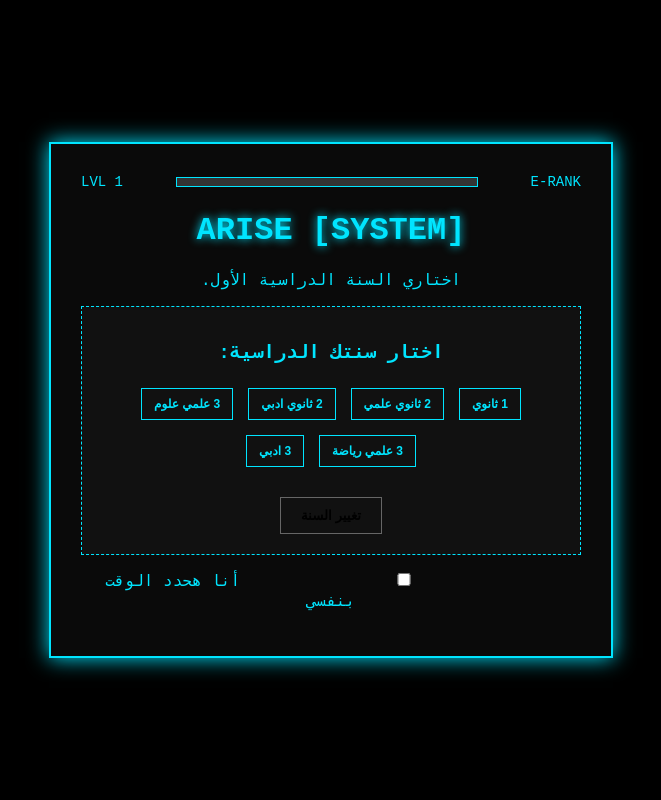
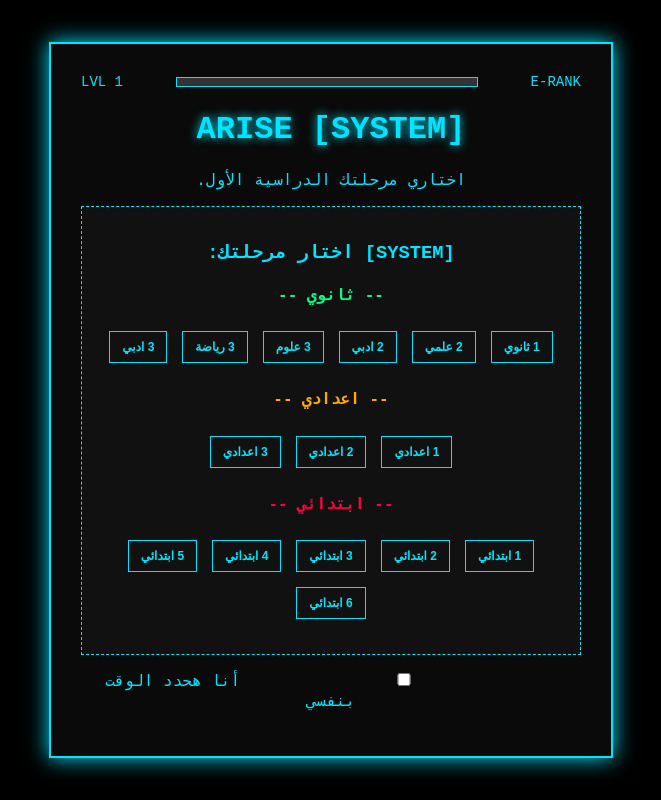
Before and after one commit to hackeregypt664-spec/-ARISE-system, a Flask app: page / in a window 1280 px wide. Shown: the whole page, without its empty margins (309-970 px from the left). Run offline with Flask 3, Linux system fonts and the light colour scheme.

Commit message:
final fix for vercel

```diff
--- a/app.py
+++ b/app.py
@@ -3,38 +3,20 @@ import os
 
 app = Flask(__name__)
 
-# --- الذكاء الاصطناعي بتاع تحديد الوقت ---
 def ai_determine_time(subject, year):
-    # وقت اساسي لكل مادة
     base_time = {
-        "رياضة": 90, "رياضيات": 90, "رياضة بحتة": 90, "رياضة تطبيقية": 90,
-        "فيزياء": 120,
-        "كيمياء": 100,
-        "احياء": 80,
-        "جيولوجيا": 60,
-        "عربي": 60,
-        "انجليزي": 70,
-        "تاريخ": 45, "جغرافيا": 45,
-        "فلسفة": 40, "علم نفس": 40,
-        "الماني/فرنساوي": 50
+        "رياضة": 60, "رياضيات": 60, "رياضة بحتة": 90, "تطبيقية": 90, "رياضة بحتة": 90,
+        "فيزياء": 120, "كيمياء": 100, "احياء": 80, "علوم": 50,
+        "جيولوجيا": 60, "عربي": 50, "انجليزي": 60,
+        "تاريخ": 40, "جغرافيا": 40, "دراسات": 40,
+        "فلسفة": 30, "علم نفس": 30, "دين": 20,
+        "حاسب": 30, "مهارات": 30, "الماني/فرنساوي": 50
     }
     time = base_time.get(subject.strip(), 60)
-
-    # لو 3 ثانوي يزود الوقت
     if year and "3 ثانوي" in str(year):
         time += 30
-
     return time
 
-def get_final_time(subject, year, user_wants_custom, custom_time):
-    if user_wants_custom and custom_time:
-        try:
-            return int(custom_time)
-        except:
-            pass
-    return ai_determine_time(subject, year)
-
-# --- الصفحات ---
 @app.route('/')
 def home():
     return render_template('index.html')
@@ -42,24 +24,17 @@ def home():
 @app.route('/api/time', methods=['POST'])
 def calculate_time():
     data = request.json
-    subjects = data.get('subjects', []) # جاي لستة مواد
+    subjects = data.get('subjects', [])
     year = data.get('year', '')
     custom = data.get('custom_time')
-
-    is_custom = True if custom and int(custom) > 0 else False
-
+    is_custom = True if custom and str(custom).isdigit() and int(custom) > 0 else False
     result = []
     total = 0
     for sub in subjects:
-        final = get_final_time(sub, year, is_custom, custom)
+        final = int(custom) if is_custom else ai_determine_time(sub, year)
         result.append({"subject": sub, "time": final})
         total += final
-
-    return jsonify({
-        "quests": result,
-        "total_time": total,
-        "year": year
-    })
+    return jsonify({"quests": result, "total_time": total, "year": year})
 
 if __name__ == '__main__':
     port = int(os.environ.get("PORT", 5000))
--- a/static/script.js
+++ b/static/script.js
@@ -4,15 +4,16 @@ let timeLeft = 0;
 let timerInterval = null;
 let level = localStorage.getItem('lvl')? parseInt(localStorage.getItem('lvl')) : 1;
 let exp = localStorage.getItem('exp')? parseInt(localStorage.getItem('exp')) : 0;
+let selectedYear = localStorage.getItem('selectedYear') || "";
 
 window.onload = () => {
     updateUI();
     if(localStorage.getItem('selectedYear')){
         document.getElementById('year-select-area')?.classList.add('hidden');
         document.getElementById('input-area')?.classList.remove('hidden');
-        typeWriter("ارجعي كملي مهامك يا هنتر.", "system-msg");
+        typeWriter("ارجعي كملي يا هنتر.", "system-msg");
     } else {
-        typeWriter("اختاري السنة الدراسية الأول.", "system-msg");
+        typeWriter("اختاري مرحلتك الدراسية الأول.", "system-msg");
     }
 }
 
@@ -21,13 +22,7 @@ function typeWriter(text, elementId, speed=40){
     let el = document.getElementById(elementId);
     if(!el) return;
     el.innerHTML="";
-    function typing(){
-        if(i<text.length){
-            el.innerHTML+=text.charAt(i);
-            i++;
-            setTimeout(typing, speed);
-        }
-    }
+    function typing(){ if(i<text.length){ el.innerHTML+=text.charAt(i); i++; setTimeout(typing, speed);} }
     typing();
 }
 
@@ -45,138 +40,80 @@ function startSystem(){
     document.getElementById('arise-sound')?.play().catch(()=>{});
     quests=input.split(',').map(t=>t.trim()).filter(t=>t);
     typeWriter(`[SYSTEM] تم رصد ${quests.length} مهمة. ابدأي.`, "system-msg");
-    let list=document.getElementById('quest-list');
-    list.innerHTML='';
-    quests.forEach((q,i)=>{
-        list.innerHTML+=`<div class="quest">[Quest ${i+1}] ${q}</div>`;
-    });
+    let list=document.getElementById('quest-list'); list.innerHTML='';
+    quests.forEach((q,i)=>{ list.innerHTML+=`<div class="quest">[Quest ${i+1}] ${q}</div>`; });
     document.getElementById('input-area').classList.add('hidden');
-    currentIndex=0;
-    startQuest();
+    currentIndex=0; startQuest();
 }
 
 function startQuest(){
     if(currentIndex>=quests.length){
-        exp+=25;
-        if(exp>=100){
-            level++; exp=0;
-            typeWriter(`[SYSTEM] LEVEL UP! انتي الآن LVL ${level}`, "system-msg");
-        } else {
-            typeWriter(`[SYSTEM] كل المهام اكتملت! +25 EXP`, "system-msg");
-        }
-        localStorage.setItem('lvl', level);
-        localStorage.setItem('exp', exp);
-        updateUI();
+        exp+=25; if(exp>=100){ level++; exp=0; typeWriter(`[SYSTEM] LEVEL UP! LVL ${level}`, "system-msg");}
+        else { typeWriter(`[SYSTEM] كل المهام اكتملت! +25 EXP`, "system-msg"); }
+        localStorage.setItem('lvl', level); localStorage.setItem('exp', exp); updateUI();
         document.getElementById('timer-box').classList.add('hidden');
-        document.getElementById('input-area').classList.remove('hidden');
-        return;
+        document.getElementById('input-area').classList.remove('hidden'); return;
     }
-
     document.getElementById('timer-box').classList.remove('hidden');
     document.getElementById('current-task').innerText='مهمة: '+quests[currentIndex];
-
     const customCheck = document.getElementById('customTimeCheck');
     const customInput = document.getElementById('customTime');
     let minutes = 25;
-
-    if(customCheck && customCheck.checked && customInput && customInput.value > 0){
-        minutes = parseInt(customInput.value);
-    } else {
-        minutes = currentIndex === 0 ? 25 : 45;
-    }
-
+    if(customCheck && customCheck.checked && customInput && customInput.value > 0){ minutes = parseInt(customInput.value); }
+    else { minutes = currentIndex === 0 ? 25 : 45; }
     timeLeft = minutes * 60;
-
-    updateTimer();
-    clearInterval(timerInterval);
-    timerInterval=setInterval(()=>{
-        timeLeft--;
-        updateTimer();
-        if(timeLeft<=0){failQuest();}
-    },1000);
+    updateTimer(); clearInterval(timerInterval);
+    timerInterval=setInterval(()=>{ timeLeft--; updateTimer(); if(timeLeft<=0){failQuest();} },1000);
 }
 
-function updateTimer(){
-    let m=Math.floor(timeLeft/60);
-    let s=timeLeft%60;
-    document.getElementById('timer').innerText=`${m}:${s<10?'0'+s:s}`;
-}
+function updateTimer(){ let m=Math.floor(timeLeft/60); let s=timeLeft%60; document.getElementById('timer').innerText=`${m}:${s<10?'0'+s:s}`; }
+function completeQuest(){ clearInterval(timerInterval); exp+=10; if(exp>=100){level++; exp=0;} localStorage.setItem('lvl', level); localStorage.setItem('exp', exp); updateUI(); document.getElementById('alarm')?.play().catch(()=>{}); currentIndex++; startQuest(); }
+function failQuest(){ clearInterval(timerInterval); document.getElementById('timer-box').classList.add('hidden'); document.getElementById('penalty-box').classList.remove('hidden'); }
+function closePenalty(){ document.getElementById('penalty-box').classList.add('hidden'); startQuest(); }
+function toggleTime(){ let check = document.getElementById("customTimeCheck"); let div = document.getElementById("customTimeDiv"); if(check && div){ div.style.display = check.checked ? "block" : "none"; } }
 
-function completeQuest(){
-    clearInterval(timerInterval);
-    exp+=10;
-    if(exp>=100){level++; exp=0;}
-    localStorage.setItem('lvl', level);
-    localStorage.setItem('exp', exp);
-    updateUI();
-    document.getElementById('alarm')?.play().catch(()=>{});
-    currentIndex++;
-    startQuest();
-}
-
-function failQuest(){
-    clearInterval(timerInterval);
-    document.getElementById('timer-box').classList.add('hidden');
-    document.getElementById('penalty-box').classList.remove('hidden');
-}
-
-function closePenalty(){
-    document.getElementById('penalty-box').classList.add('hidden');
-    startQuest();
-}
-
-function toggleTime(){
-  let check = document.getElementById("customTimeCheck");
-  let div = document.getElementById("customTimeDiv");
-  if(check && div){
-      div.style.display = check.checked ? "block" : "none";
-  }
-}
-
-// === نظام السنوات الدراسية ===
 const subjectsByYear = {
-    "1 ثانوي": ["عربي", "انجليزي", "رياضة", "فيزياء", "كيمياء", "احياء", "تاريخ", "جغرافيا", "فلسفة"],
+    "1 ثانوي": ["عربي", "انجليزي", "رياضة", "فيزياء", "كيمياء", "احياء", "تاريخ", "جغرافيا", "فلسفة", "دين"],
     "2 ثانوي علمي": ["عربي", "انجليزي", "رياضة", "فيزياء", "كيمياء", "احياء", "الماني/فرنساوي"],
     "2 ثانوي ادبي": ["عربي", "انجليزي", "تاريخ", "جغرافيا", "علم نفس", "فلسفة", "الماني/فرنساوي"],
-    "3 ثانوي علمي علوم": ["عربي", "انجليزي", "فيزياء", "كيمياء", "احياء", "جيولوجيا", "الماني/فرنساوي"],
-    "3 ثانوي علمي رياضة": ["عربي", "انجليزي", "فيزياء", "كيمياء", "رياضة بحتة", "رياضة تطبيقية", "الماني/فرنساوي"],
-    "3 ثانوي ادبي": ["عربي", "انجليزي", "تاريخ", "جغرافيا", "علم نفس", "فلسفة", "الماني/فرنساوي"]
+    "3 ثانوي علمي علوم": ["عربي", "انجليزي", "فيزياء", "كيمياء", "احياء", "جيولوجيا"],
+    "3 ثانوي علمي رياضة": ["عربي", "انجليزي", "فيزياء", "كيمياء", "رياضة بحتة", "تطبيقية"],
+    "3 ثانوي ادبي": ["عربي", "انجليزي", "تاريخ", "جغرافيا", "علم نفس", "فلسفة"],
+    "1 اعدادي": ["عربي", "انجليزي", "رياضة", "علوم", "دراسات", "دين", "حاسب"],
+    "2 اعدادي": ["عربي", "انجليزي", "رياضة", "علوم", "دراسات", "دين", "حاسب"],
+    "3 اعدادي": ["عربي", "انجليزي", "رياضة", "علوم", "دراسات", "دين", "حاسب"],
+    "1 ابتدائي": ["عربي", "انجليزي", "رياضة", "علوم", "دراسات", "دين"],
+    "2 ابتدائي": ["عربي", "انجليزي", "رياضة", "علوم", "دراسات", "دين"],
+    "3 ابتدائي": ["عربي", "انجليزي", "رياضة", "علوم", "دراسات", "دين"],
+    "4 ابتدائي": ["عربي", "انجليزي", "رياضة", "علوم", "دراسات", "دين", "حاسب", "مهارات"],
+    "5 ابتدائي": ["عربي", "انجليزي", "رياضة", "علوم", "دراسات", "دين", "حاسب", "مهارات"],
+    "6 ابتدائي": ["عربي", "انجليزي", "رياضة", "علوم", "دراسات", "دين", "حاسب", "مهارات"]
 };
-
-let selectedYear = localStorage.getItem('selectedYear') || "";
 
 function selectYear(year){
     selectedYear = year;
     localStorage.setItem('selectedYear', year);
     showSubjects(year);
 }
-
 function showSubjects(year){
     const container = document.getElementById('subjects-container');
     if(!container) return;
     container.innerHTML = `<h3>مواد ${year}:</h3>`;
     subjectsByYear[year].forEach(sub => {
-        container.innerHTML += `
-        <label class="subject-check">
-            <input type="checkbox" value="${sub}" class="subjectBox"> ${sub}
-        </label>`;
+        container.innerHTML += `<label class="subject-check"><input type="checkbox" value="${sub}" class="subjectBox"> ${sub}</label>`;
     });
     container.innerHTML += `<button onclick="confirmSubjects()">تأكيد المواد</button>`;
 }
-
 function confirmSubjects(){
     const checked = document.querySelectorAll('.subjectBox:checked');
     let selected = Array.from(checked).map(c => c.value);
     if(selected.length === 0){ alert("اختار مادة واحدة على الأقل"); return; }
-
     localStorage.setItem('mySubjects', JSON.stringify(selected));
     document.getElementById('year-select-area').classList.add('hidden');
     document.getElementById('input-area').classList.remove('hidden');
-
     document.getElementById('taskInput').value = selected.join(', ');
-    typeWriter(`تمام! اخترت مواد ${selectedYear}. عدلي عليهم لو عايزة.`, "system-msg");
+    typeWriter(`تمام! اخترت مواد ${selectedYear}.`, "system-msg");
 }
-
 function changeYear(){
     localStorage.removeItem('selectedYear');
     localStorage.removeItem('mySubjects');
--- a/static/style.css
+++ b/static/style.css
@@ -1,47 +1,10 @@
-body {
-    background: #000;
-    color: #00e5ff;
-    font-family: 'Courier New', monospace;
-    display: flex;
-    justify-content: center;
-    align-items: center;
-    min-height: 100vh;
-    margin: 0;
-}
-.system-box {
-    border: 2px solid #00e5ff;
-    box-shadow: 0 0 20px #00e5ff;
-    padding: 30px;
-    width: 90%;
-    max-width: 500px;
-    background: #0a0a0a;
-    text-align: center;
-}
+body { background: #000; color: #00e5ff; font-family: 'Courier New', monospace; display: flex; justify-content: center; align-items: center; min-height: 100vh; margin: 0; }
+.system-box { border: 2px solid #00e5ff; box-shadow: 0 0 20px #00e5ff; padding: 30px; width: 90%; max-width: 500px; background: #0a0a0a; text-align: center; }
 h1 { text-shadow: 0 0 10px #00e5ff; }
-input {
-    background: #111;
-    border: 1px solid #00e5ff;
-    color: white;
-    padding: 10px;
-    width: 60%;
-}
-button {
-    background: #00e5ff;
-    color: black;
-    border: none;
-    padding: 10px 20px;
-    font-weight: bold;
-    cursor: pointer;
-    margin: 5px;
-}
+input { background: #111; border: 1px solid #00e5ff; color: white; padding: 10px; width: 60%; }
+button { background: #00e5ff; color: black; border: none; padding: 10px 20px; font-weight: bold; cursor: pointer; margin: 5px; }
 button:hover { box-shadow: 0 0 10px #00e5ff; }
-.quest {
-    background: #111;
-    border-right: 4px solid #00e5ff;
-    margin: 10px 0;
-    padding: 10px;
-    text-align: right;
-}
+.quest { background: #111; border-right: 4px solid #00e5ff; margin: 10px 0; padding: 10px; text-align: right; }
 #timer { font-size: 60px; margin: 20px 0; }
 .hidden { display: none; }
 .header { display: flex; justify-content: space-between; align-items: center; font-size: 14px; margin-bottom: 15px; }
@@ -51,57 +14,12 @@ button:hover { box-shadow: 0 0 10px #00e5ff; }
 .penalty { border: 2px solid red!important; box-shadow: 0 0 20px red!important; animation: shake 0.5s; }
 .penalty h1 { color: red; text-shadow: 0 0 10px red; }
 @keyframes shake { 0%,100%{transform: translateX(0)} 25%{transform: translateX(-5px)} 75%{transform: translateX(5px)} }
-
-/* === اضافات السنة والمواد === */
-#year-select-area {
-    border: 1px dashed #00e5ff;
-    padding: 15px;
-    margin: 15px 0;
-    background: #111;
-}
-.year-buttons {
-    display: flex;
-    flex-wrap: wrap;
-    justify-content: center;
-    gap: 5px;
-    margin-bottom: 15px;
-}
-.year-buttons button {
-    font-size: 12px;
-    padding: 8px 12px;
-    background: transparent;
-    color: #00e5ff;
-    border: 1px solid #00e5ff;
-}
-.year-buttons button:hover {
-    background: #00e5ff;
-    color: #000;
-}
-#subjects-container h3 {
-    margin: 15px 0 10px 0;
-    color: #fff;
-    text-shadow: 0 0 5px #00e5ff;
-}
-.subject-check {
-    display: block;
-    text-align: right;
-    background: #0a0a0a;
-    border: 1px solid #333;
-    margin: 5px 0;
-    padding: 8px;
-    cursor: pointer;
-}
-.subject-check:hover {
-    border-color: #00e5ff;
-    background: #111;
-}
-.subject-check input {
-    width: auto;
-    margin-left: 10px;
-}
-#subjects-container button {
-    width: 100%;
-    margin-top: 10px;
-    background: #00ff88;
-    box-shadow: 0 0 10px #00ff88;
-}
+#year-select-area { border: 1px dashed #00e5ff; padding: 15px; margin: 15px 0; background: #111; }
+.year-buttons { display: flex; flex-wrap: wrap; justify-content: center; gap: 5px; margin-bottom: 15px; }
+.year-buttons button { font-size: 12px; padding: 8px 12px; background: transparent; color: #00e5ff; border: 1px solid #00e5ff; }
+.year-buttons button:hover { background: #00e5ff; color: #000; }
+#subjects-container h3 { margin: 15px 0 10px 0; color: #fff; text-shadow: 0 0 5px #00e5ff; }
+.subject-check { display: block; text-align: right; background: #0a0a0a; border: 1px solid #333; margin: 5px 0; padding: 8px; cursor: pointer; }
+.subject-check:hover { border-color: #00e5ff; background: #111; }
+.subject-check input { width: auto; margin-left: 10px; }
+#subjects-container button { width: 100%; margin-top: 10px; background: #00ff88; box-shadow: 0 0 10px #00ff88; }
--- a/templates/index.html
+++ b/templates/index.html
@@ -3,8 +3,7 @@
 <head>
     <meta charset="UTF-8">
     <meta name="viewport" content="width=device-width, initial-scale=1.0">
-    <title>ARISE SYSTEM - نظام المذاكرة بنظام Solo Leveling</title>
-    <meta name="description" content="حول مذاكرتك لنظام ARISE زي انمي Solo Leveling. مهام، ليفلات، رانكات، وعقاب لو فشلت. ذاكر بطريقة ممتعة!">
+    <title>ARISE SYSTEM</title>
     <link rel="stylesheet" href="{{ url_for('static', filename='style.css') }}">
 </head>
 <body>
@@ -18,31 +17,53 @@
         <h1 id="main-title">[SYSTEM] ARISE</h1>
         <p id="system-msg"></p>
 
-        <!-- === اختيار السنة === -->
+        <!-- اختيار السنة -->
         <div id="year-select-area">
-            <h3>اختار سنتك الدراسية:</h3>
-            <div class="year-buttons">
-                <button onclick="selectYear('1 ثانوي')">1 ثانوي</button>
-                <button onclick="selectYear('2 ثانوي علمي')">2 ثانوي علمي</button>
-                <button onclick="selectYear('2 ثانوي ادبي')">2 ثانوي ادبي</button>
-                <button onclick="selectYear('3 ثانوي علمي علوم')">3 علمي علوم</button>
-                <button onclick="selectYear('3 ثانوي علمي رياضة')">3 علمي رياضة</button>
-                <button onclick="selectYear('3 ثانوي ادبي')">3 ادبي</button>
+            <h3>[SYSTEM] اختار مرحلتك:</h3>
+            <div>
+                <h4 style="color:#00ff88;">-- ثانوي --</h4>
+                <div class="year-buttons">
+                    <button onclick="selectYear('1 ثانوي')">1 ثانوي</button>
+                    <button onclick="selectYear('2 ثانوي علمي')">2 علمي</button>
+                    <button onclick="selectYear('2 ثانوي ادبي')">2 ادبي</button>
+                    <button onclick="selectYear('3 ثانوي علمي علوم')">3 علوم</button>
+                    <button onclick="selectYear('3 ثانوي علمي رياضة')">3 رياضة</button>
+                    <button onclick="selectYear('3 ثانوي ادبي')">3 ادبي</button>
+                </div>
+            </div>
+            <div>
+                <h4 style="color:#ffaa00;">-- اعدادي --</h4>
+                <div class="year-buttons">
+                    <button onclick="selectYear('1 اعدادي')">1 اعدادي</button>
+                    <button onclick="selectYear('2 اعدادي')">2 اعدادي</button>
+                    <button onclick="selectYear('3 اعدادي')">3 اعدادي</button>
+                </div>
+            </div>
+            <div>
+                <h4 style="color:#ff0040;">-- ابتدائي --</h4>
+                <div class="year-buttons">
+                    <button onclick="selectYear('1 ابتدائي')">1 ابتدائي</button>
+                    <button onclick="selectYear('2 ابتدائي')">2 ابتدائي</button>
+                    <button onclick="selectYear('3 ابتدائي')">3 ابتدائي</button>
+                    <button onclick="selectYear('4 ابتدائي')">4 ابتدائي</button>
+                    <button onclick="selectYear('5 ابتدائي')">5 ابتدائي</button>
+                    <button onclick="selectYear('6 ابتدائي')">6 ابتدائي</button>
+                </div>
             </div>
             <div id="subjects-container"></div>
-            <button onclick="changeYear()" style="margin-top:10px; background:transparent; border:1px solid #666;">تغيير السنة</button>
         </div>
 
         <div class="input-area hidden" id="input-area">
-            <input type="text" id="taskInput" placeholder="مثال: عربي, ماث, انجليزي">
+            <input type="text" id="taskInput" placeholder="موادك هتظهر هنا...">
             <button onclick="startSystem()">ARISE</button>
+            <br>
+            <button onclick="changeYear()" style="background:transparent; border:1px solid #666; color:#666; font-size:10px; margin-top:10px;">تغيير السنة</button>
         </div>
 
-        <!-- الاضافات -->
         <div style="margin: 15px 0;" id="custom-area">
             <input type="checkbox" id="customTimeCheck" onchange="toggleTime()"> أنا هحدد الوقت بنفسي
             <div id="customTimeDiv" style="display:none; margin-top:10px;">
-              حدد الوقت (بالدقايق): <input type="number" id="customTime" placeholder="مثال: 60">
+              حدد الوقت (بالدقايق): <input type="number" id="customTime" placeholder="60">
             </div>
         </div>
 
@@ -57,14 +78,13 @@
 
         <div id="penalty-box" class="hidden penalty">
             <h1>⚠ [PENALTY QUEST] ⚠</h1>
-            <p>لقد فشلت في إكمال المهمة! عقابك: 10 ضغط الآن!</p>
+            <p>لقد فشلت! عقابك: 10 ضغط الآن!</p>
             <button onclick="closePenalty()">تم العقاب</button>
         </div>
     </div>
 
     <audio id="alarm" src="https://actions.google.com/sounds/v1/alarms/beep_short.ogg"></audio>
     <audio id="arise-sound" src="https://cdn.pixabay.com/audio/2022/03/24/audio_4d9c8d0e7a.mp3"></audio>
-
     <script src="{{ url_for('static', filename='script.js') }}"></script>
 </body>
 </html>
```
